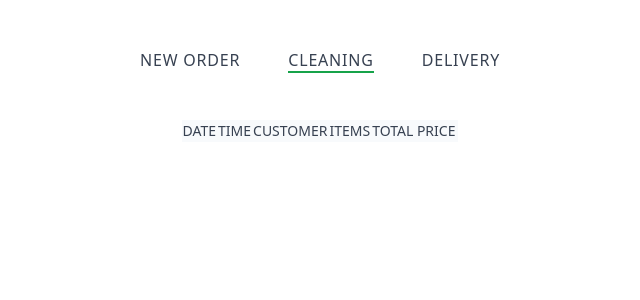
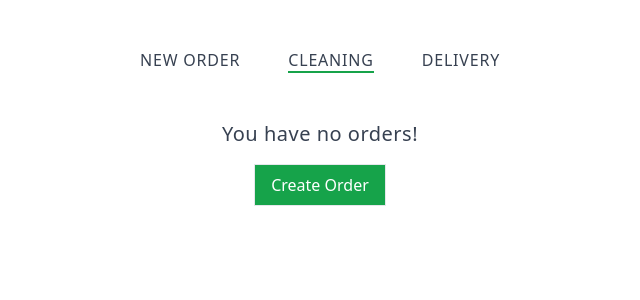
Before and after one commit to McGarry-A/pos, a React (Create React App) app: page /cleaning in a window 1280 px wide. Shown: the top 300 px of the page, without its empty margins (320-960 px from the left). Built offline with nearby package versions, Linux system fonts and the light colour scheme.

Commit message:
ui changes

```diff
--- a/src/Components/Basket/Basket.tsx
+++ b/src/Components/Basket/Basket.tsx
@@ -91,9 +91,9 @@ const Basket = () => {
   };
 
   return (
-    <div className="max-w-xl">
+    <div className="max-w-xl flex flex-col flex-grow">
       {renderOrderSummary()}
-      <div className="my-4 sm:h-[270px] sm:border">{renderTable()}</div>
+      <div className="my-4 sm:flex-2 sm:border flex-grow">{renderTable()}</div>
     </div>
   );
 };
--- a/src/Components/CreateCustomerForm/CreateCustomerForm.tsx
+++ b/src/Components/CreateCustomerForm/CreateCustomerForm.tsx
@@ -33,9 +33,8 @@ const CreateCustomerForm: React.FC<Props> = ({ setPortalIsHidden }) => {
       address: addressField.value,
     };
 
-    dispatch(addCustomer(customer)); // ADD TO CUSTOMER DB
-    setCurrentCustomer(customer); // ACTIVE CUSTOMER WHEN USING THE BASKET
-
+    dispatch(addCustomer(customer));
+    setCurrentCustomer(customer);
     setPortalIsHidden(false);
   };
 
--- a/src/Components/OrderTable/OrderTable.tsx
+++ b/src/Components/OrderTable/OrderTable.tsx
@@ -1,3 +1,4 @@
+import { Link } from "react-router-dom";
 import { BasketItemInterface } from "../../Context";
 import { useAppDispatch } from "../../Store";
 import orderSlice from "../../Store/orderSlice";
@@ -25,16 +26,31 @@ const OrderTable: React.FC<Props> = ({ data, current }) => {
     return priceArray.reduce((prev, cur) => prev + cur);
   };
 
+  const renderNoOrders = () => {
     return (
-    <table className="w-full text-sm text-left text-gray-500">
-      <thead className="uppercase text-gray-700 bg-slate-50 py-2">
+      <div className="text-gray-700 flex flex-col justify-center items-center space-y-4">
+        <p className="text-xl">You have no orders!</p>
+        <Link
+          to="/new-order"
+          className="block border bg-green-600 text-white text-bold px-4 py-2 hover:bg-green-500 hover:shadow-md active:scale-90 transition duration-150"
+        >
+          Create Order
+        </Link>
+      </div>
+    );
+  };
+
+  const renderTable = () => {
+    return (
+      <table className="text-sm text-left text-gray-500 border border-separate table-auto">
+        <thead className="uppercase text-gray-700 bg-slate-50 py-2 h-12">
           <tr className="">
-          <td>Date</td>
-          <td>Time</td>
-          <td>Customer</td>
-          <td>Items</td>
-          <td>Total Price</td>
-          <td></td>
+            <td className="">Date</td>
+            <td className="">Time</td>
+            <td className="">Customer</td>
+            <td className="">Items</td>
+            <td className="">Total Price</td>
+            <td className=""></td>
           </tr>
         </thead>
         <tbody className="p-4 font-light text-gray-600">
@@ -42,24 +58,25 @@ const OrderTable: React.FC<Props> = ({ data, current }) => {
             return (
               <tr
                 key={index}
-              className={`py-2 ${index % 2 !== 0 && `bg-slate-50`}`}
+                className={`h-fit min-h-12 ${index % 2 !== 0 && `bg-slate-50`}`}
               >
-              <td className="">{el.paymentInfo.date}</td>
-              <td className="">{el.paymentInfo.time}</td>
-              <td className="">{`${el.customer.firstName} ${el.customer.lastName}`}</td>
-              <td className="">
+                <td className="w-24">{el.paymentInfo.date}</td>
+                <td className="w-24">{el.paymentInfo.time}</td>
+                <td className="w-24 whitespace-nowrap">{`${el.customer.firstName} ${el.customer.lastName}`}</td>
+                <td className="w-24">
                   <div>
                     {Object.values(el.items).map((item, index) => {
                       return (
-                      <p key={index}>
-                        x{item.quantity} {item.title}
+                        <p key={index} className="">
+                          <span className="text-xs">x{item.quantity}</span>{" "}
+                          {item.title}
                         </p>
                       );
                     })}
                   </div>
                 </td>
-              <td className="">£{calculateTotal(el.items)}</td>
-              <td className="">
+                <td className="w-24 min-w-fit">£{calculateTotal(el.items)}</td>
+                <td className="w-24 min-w-fit">
                   <button
                     className="border bg-green-600 text-white px-4 py-1"
                     onClick={() => handleProcess(el.orderId, current)}
@@ -75,4 +92,7 @@ const OrderTable: React.FC<Props> = ({ data, current }) => {
     );
   };
 
+  return Object.keys(data).length < 1 ? renderNoOrders() : renderTable();
+};
+
 export default OrderTable;
--- a/src/Components/PaymentOptions/PaymentOptions.tsx
+++ b/src/Components/PaymentOptions/PaymentOptions.tsx
@@ -84,10 +84,8 @@ const PaymentOptions = () => {
 
   return (
     <div className="mt-2 max-w-xl">
-      <div className="flex justify-between my-1">
-        <p className="block text-gray-700">
-          Delivery Options
-        </p>
+      <div className="flex justify-between my-1 space-x-8">
+        <p className="block text-gray-700">Delivery Options</p>
         <select
           className="text-sm border shadow-sm py-1 px-2 rounded"
           onChange={(e: React.ChangeEvent<HTMLSelectElement>) =>
--- a/src/Components/ProductsGrid/ProductsGrid.tsx
+++ b/src/Components/ProductsGrid/ProductsGrid.tsx
@@ -13,7 +13,7 @@ const ProductGrid = () => {
 
   const renderCategories = () => {
     return (
-      <div className="grid grid-cols-3 border-b-2 border-lime-300 sm:grid-cols-4 sm:gap-10">
+      <div className="grid grid-cols-3 border-b border-slate-300 sm:grid-cols-4 sm:gap-10">
         {categoryTitles.map((el, index) => (
           <button key={index} className="">
             <h3
--- a/src/Routes/NewOrder/NewOrder.tsx
+++ b/src/Routes/NewOrder/NewOrder.tsx
@@ -25,7 +25,7 @@ const NewOrder = () => {
         <div>
           <ProductGrid />
         </div>
-        <div className="min-h-full">
+        <div className="flex flex-col min-h-full">
           <NewOrderForm />
           <Basket />
           <PaymentOptions />
```
Lines whose indentation alone changed are shown as unchanged.
